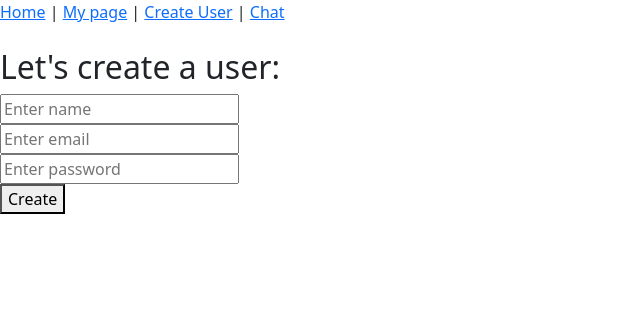
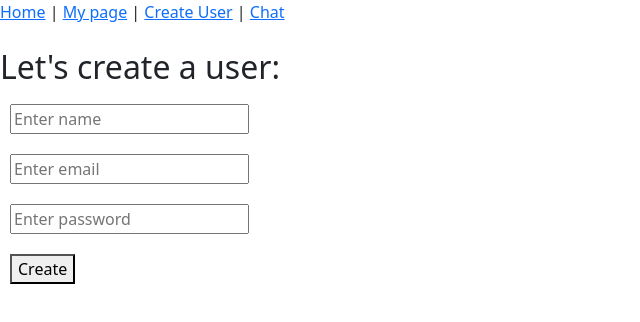
Before and after one commit to TrineKnudsen/giga-chat-frontend, a Vue app: page /createUser in a window 1280 px wide. Shown: the top 322 px of the page, without its empty margins (0-640 px from the left). Built offline with nearby package versions, Linux system fonts and the light colour scheme; no server answers.

Commit message:
tilføjede margen

```diff
--- a/src/views/CreateUserView.vue
+++ b/src/views/CreateUserView.vue
@@ -19,4 +19,11 @@ function handleCreateUser() {
 }
 </script>
 
-<style scoped></style>
+<style type="text/css">
+button {
+  margin: 10px;
+}
+input {
+  margin: 10px;
+}
+</style>
```
